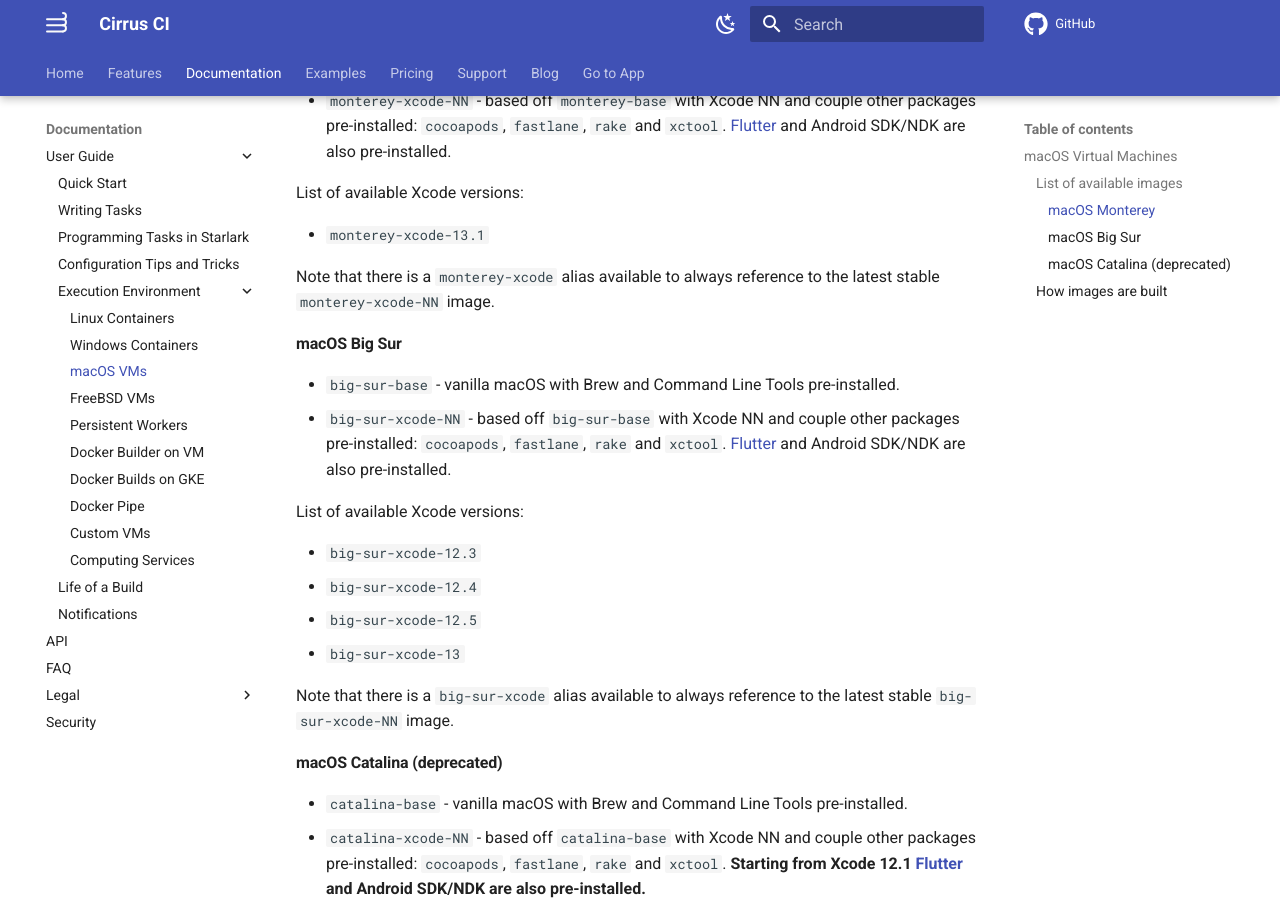
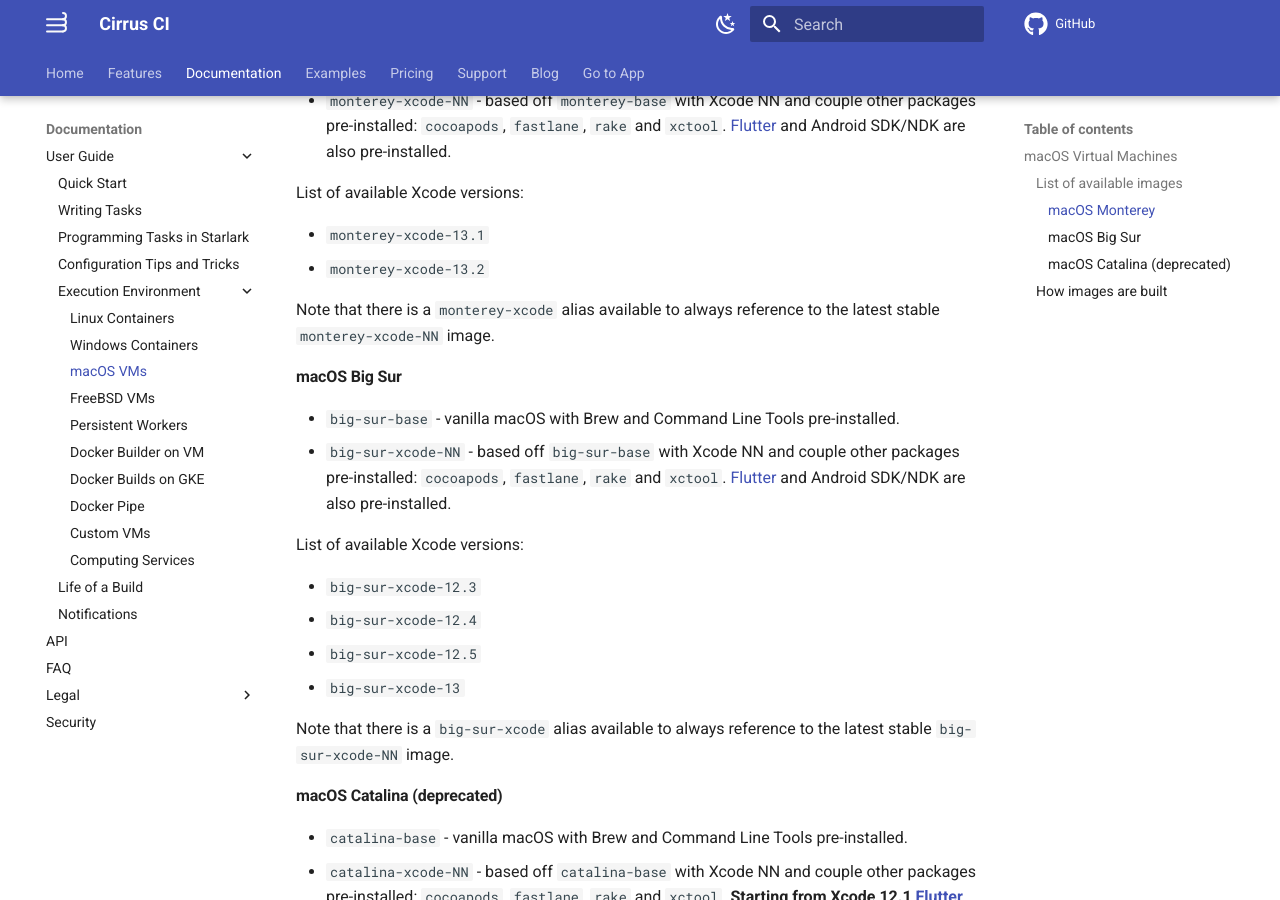
Before and after one commit to cirruslabs/cirrus-ci-docs, an MkDocs documentation site: the page built from docs/guide/macOS.md, in a window 1280 px wide and 900 px high, scrolled down 486 px. Built offline with MkDocs 1.6.1 and Material for MkDocs 9.7.7, drawn with Linux system fonts in a browser that asks for light colours; comment, search, counter and statistics services are not loaded.

Commit message:
Xcode 13.2

```diff
--- a/docs/guide/macOS.md
+++ b/docs/guide/macOS.md
@@ -22,6 +22,7 @@ task:
 List of available Xcode versions:
 
 * `monterey-xcode-13.1`
+* `monterey-xcode-13.2`
 
 Note that there is a `monterey-xcode` alias available to always reference to the latest stable `monterey-xcode-NN` image.
 
```
